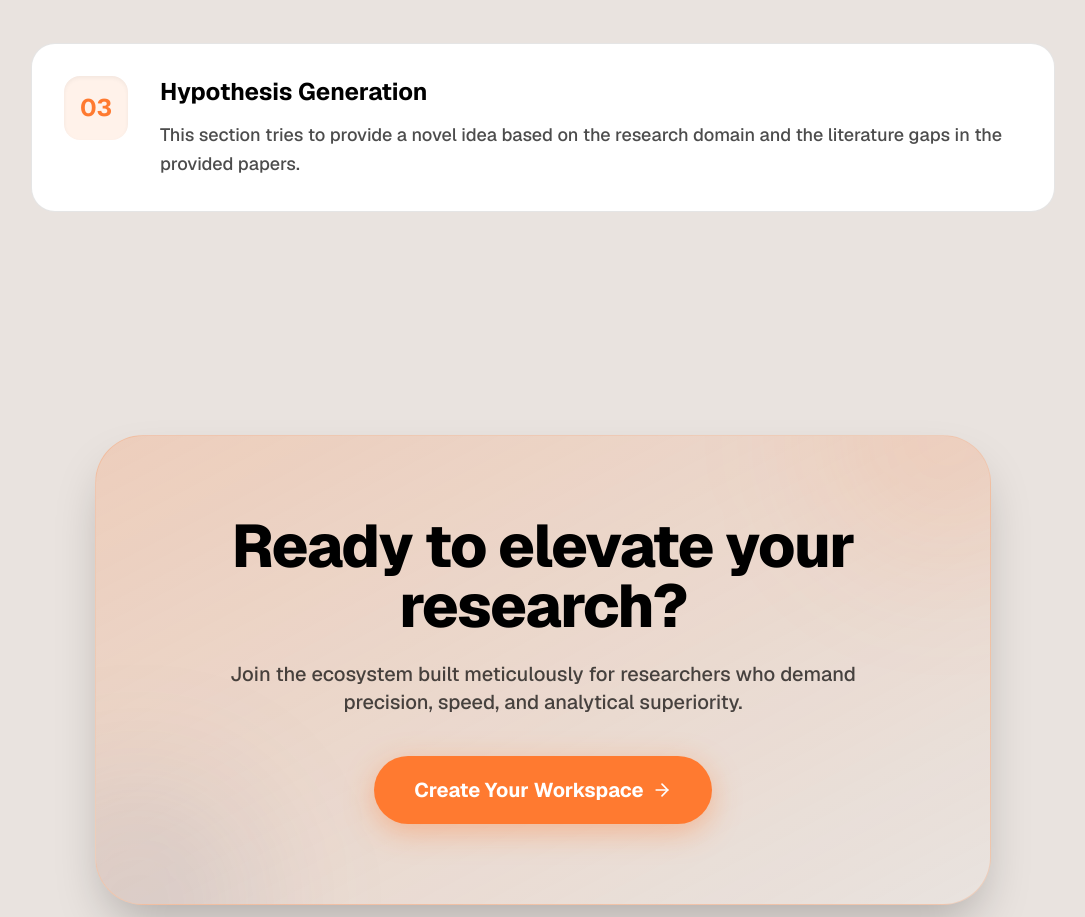
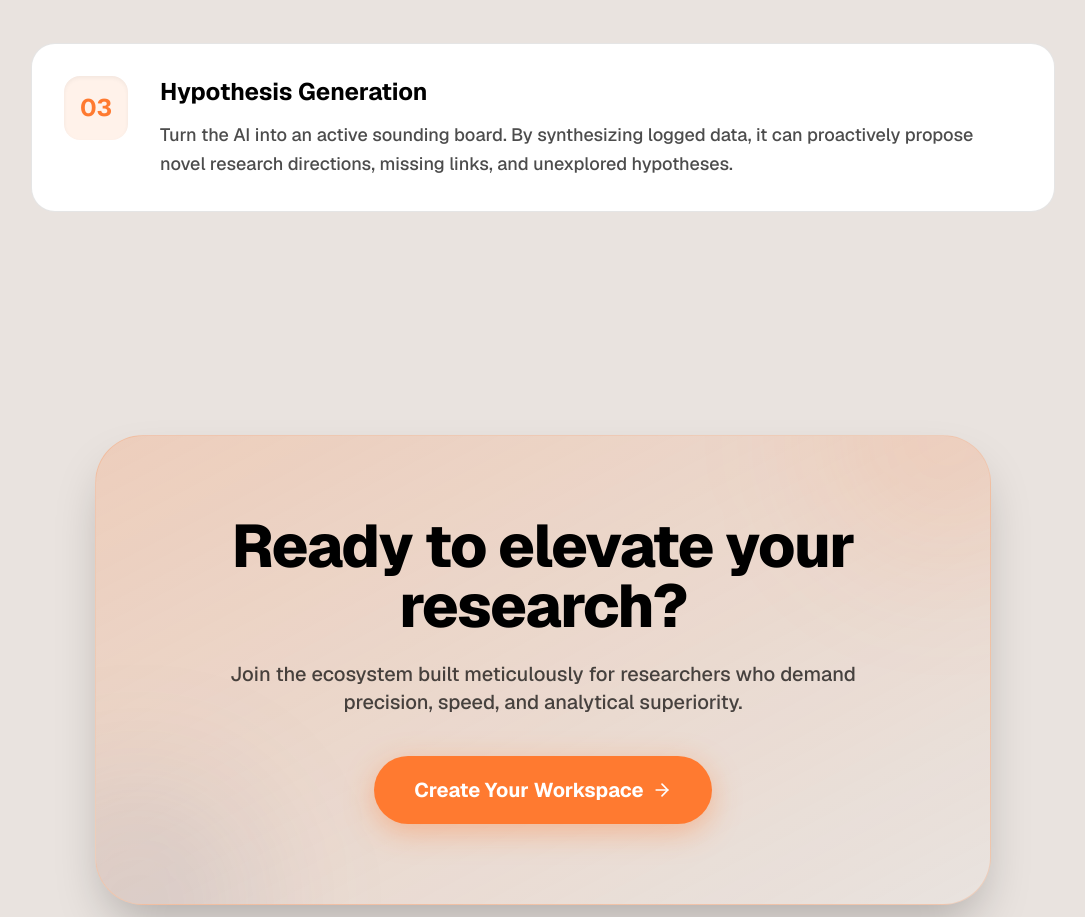
Before and after one commit to Rayr07/phd, a Next.js app: page / in a window 1280 px wide. Shown: the part 3180-4097 px from the top of the page, without its empty margins (97-1182 px from the left). Built offline with nearby package versions, Linux system fonts and the light colour scheme.

Commit message:
UI Changes

```diff
--- a/src/app/p/[projectId]/page.tsx
+++ b/src/app/p/[projectId]/page.tsx
@@ -364,7 +364,7 @@ export default function ProjectOperationsPage() {
                     <div className="p-4 bg-primary/5 border border-primary/20 rounded-xl shrink-0 mt-4">
                       <p className="text-sm text-primary/80 flex items-start gap-2">
                         <Lightbulb className="w-5 h-5 shrink-0" />
-                        Our AI will synthesize uploaded repository literature across the provided domain to locate gaps and recommend truly novel research directions.
+                        This section tries to provide a novel idea based on the research domain and the literature gaps in the provided papers.
                       </p>
                     </div>
                   )}
--- a/src/components/landing/FeatureHighlightsSection.tsx
+++ b/src/components/landing/FeatureHighlightsSection.tsx
@@ -12,7 +12,7 @@ export function FeatureHighlightsSection() {
     },
     {
       title: "Hypothesis Generation",
-      description: "This section tries to provide a novel idea based on the research domain and the literature gaps in the provided papers.",
+      description: "Turn the AI into an active sounding board. By synthesizing logged data, it can proactively propose novel research directions, missing links, and unexplored hypotheses.",
       number: "03"
     }
   ];
```
